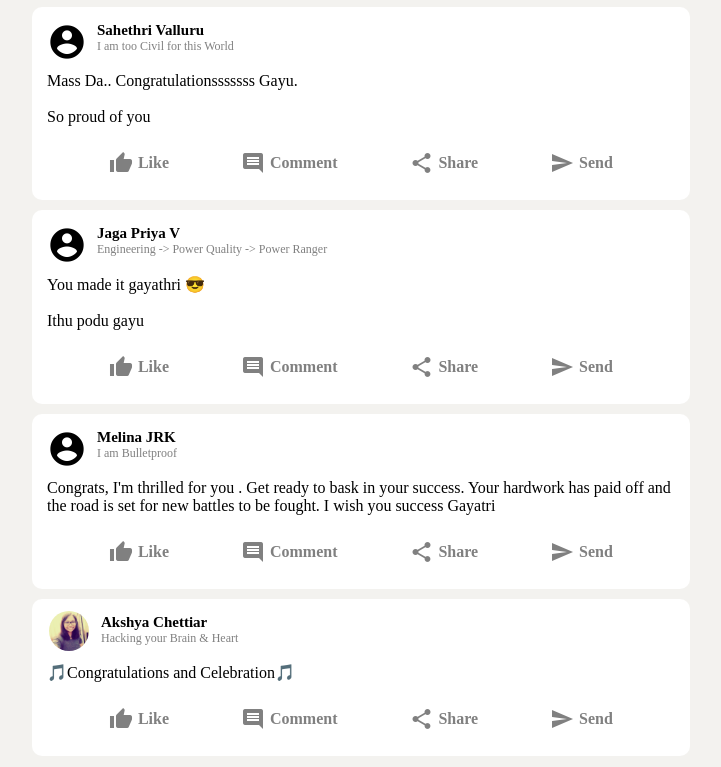
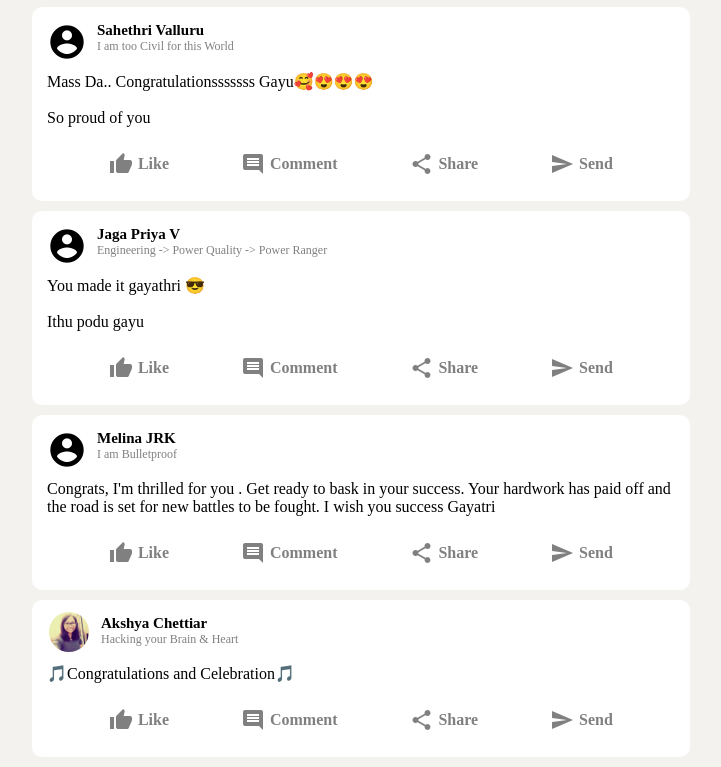
Before and after one commit to AKSHYA1997/linkedin-clone, a plain HTML site: page index.html in a window 1280 px wide. Shown: the part 1799-2566 px from the top of the page, without its empty margins (309-1030 px from the left). Drawn offline with Linux system fonts and the light colour scheme.

Commit message:
initial commit

```diff
--- a/index.html
+++ b/index.html
@@ -302,7 +302,7 @@
           </div>
 
           <div class="post__body">
-            <p>Mass Da.. Congratulationsssssss Gayu. <br><br> So proud of you</p>
+            <p>Mass Da.. Congratulationsssssss Gayu🥰😍😍😍 <br><br> So proud of you</p>
           </div>
 
           <div class="feed__inputOptions">
```
